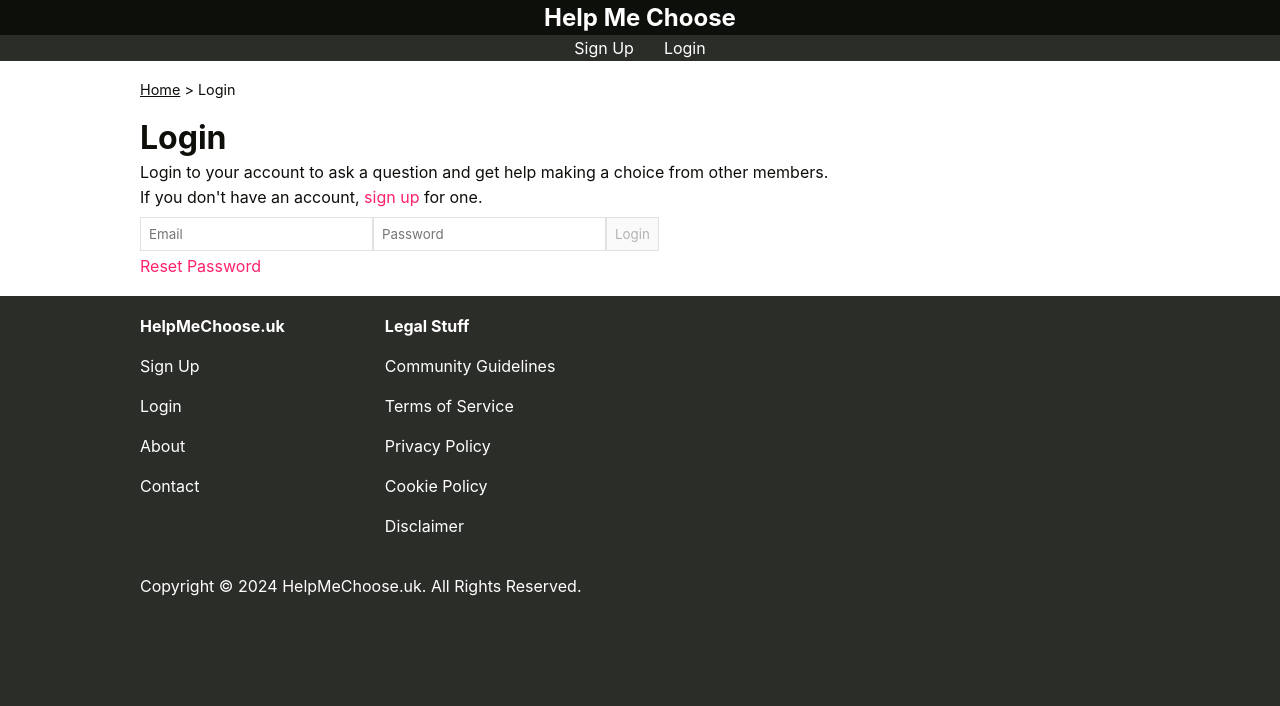
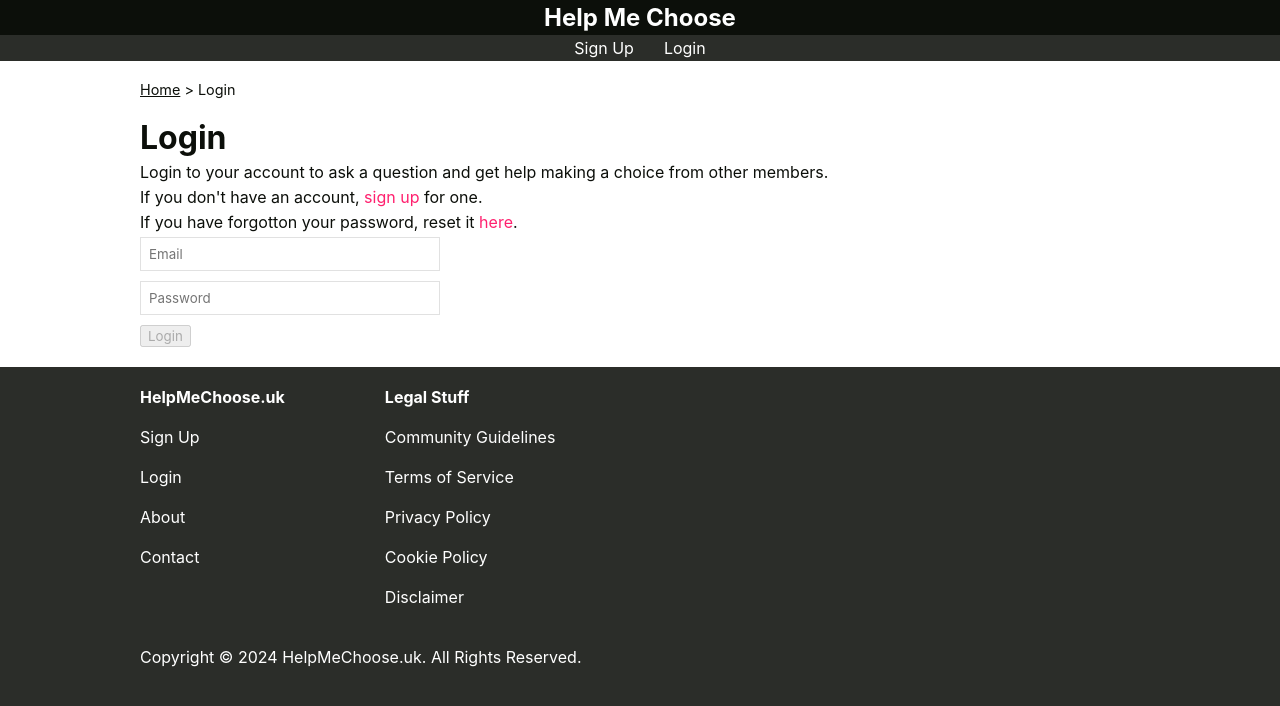
Before and after one commit to johnnyfwk/help-me-choose-front-end, a React (Vite) app: page /login in a window 1280 px wide. Shown: the top 706 px of the page. Built offline with nearby package versions, Linux system fonts and the light colour scheme; no server answers.

Commit message:
Designing login and reset password page.

```diff
--- a/src/index.css
+++ b/src/index.css
@@ -229,7 +229,9 @@ form#create-a-poll {
     gap: 20px;
 }
 
-form#sign-up {
+form#sign-up,
+form#login,
+form#reset-password {
     display: grid;
     gap: 10px;
     max-width: 300px;
--- a/src/pages/Login.jsx
+++ b/src/pages/Login.jsx
@@ -84,9 +84,14 @@ export default function Login({setIsLoginSuccessMessageVisible}) {
 
                     <p>If you don't have an account, <Link to="/sign-up">sign up</Link> for one.</p>
 
-                    <div className="error">{loginError}</div>
+                    <p>If you have forgotton your password, reset it <Link to="/reset-password">here</Link>.</p>
 
-                    <form>
+                    {loginError
+                        ? <div className="error">{loginError}</div>
+                        : null
+                    }
+
+                    <form id="login">
                         <InputEmail
                             email={email}
                             handleEmail={handleEmail}
@@ -99,15 +104,13 @@ export default function Login({setIsLoginSuccessMessageVisible}) {
                             placeholder={"Password"}
                         />
 
-                        <input
-                            type="button"
-                            value="Login"
-                            onClick={handleLogin}
-                            disabled={!email || !password}
-                        />
+                        <div>
+                            <button
+                                onClick={handleLogin}
+                                disabled={!email || !password}
+                            >Login</button>
+                        </div>
                     </form>
-
-                    <Link to="/reset-password">Reset Password</Link>
                 </section>
             </main>
         </>
--- a/src/pages/ResetPassword.jsx
+++ b/src/pages/ResetPassword.jsx
@@ -13,6 +13,7 @@ export default function ResetPassword() {
 
     function handleEmail(event) {
         setEmail(event.target.value);
+        setPasswordResetMessage("");
     }
 
     function handleResetPassword() {
@@ -77,22 +78,25 @@ export default function ResetPassword() {
 
                     <p>If you have forgotton your password, reset it by entering your email address.</p>
 
-                    <p>An email with a link will be sent to the address provided where you can create a new password.</p>
+                    <p>An email with a link will be sent to the address provided where you can create a new password and <Link to="/login">login</Link>.</p>
 
-                    <div>{passwordResetMessage}</div>
+                    {passwordResetMessage
+                        ? <div className="error">{passwordResetMessage}</div>
+                        : null
+                    }
 
-                    <form>
+                    <form id="reset-password">
                         <InputEmail
                             email={email}
                             handleEmail={handleEmail}
                         />
 
-                        <input
-                            type="button"
-                            value="Reset Password"
-                            onClick={handleResetPassword}
-                            disabled={!email}
-                        />
+                        <div>
+                            <button
+                                onClick={handleResetPassword}
+                                disabled={!email}
+                            >Reset Password</button>
+                        </div>
                     </form>
                 </section>
             </main>
```
